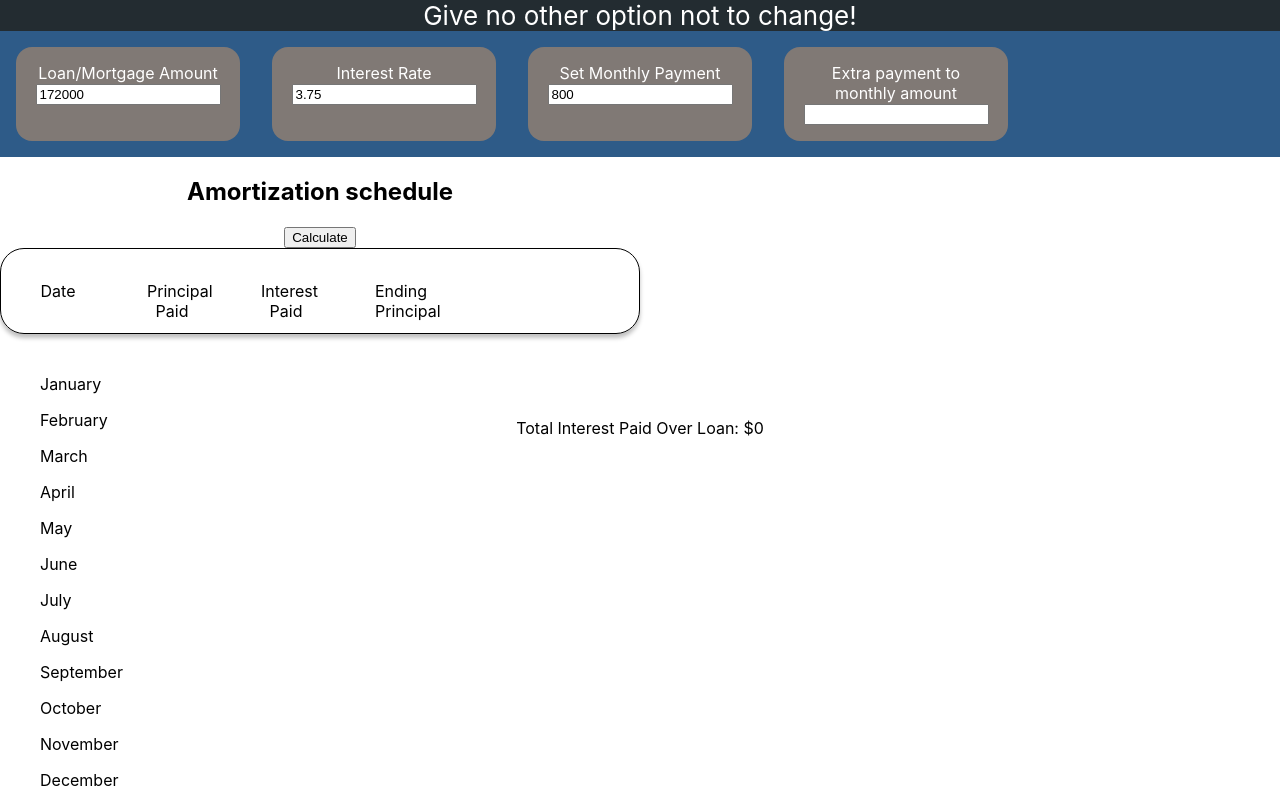
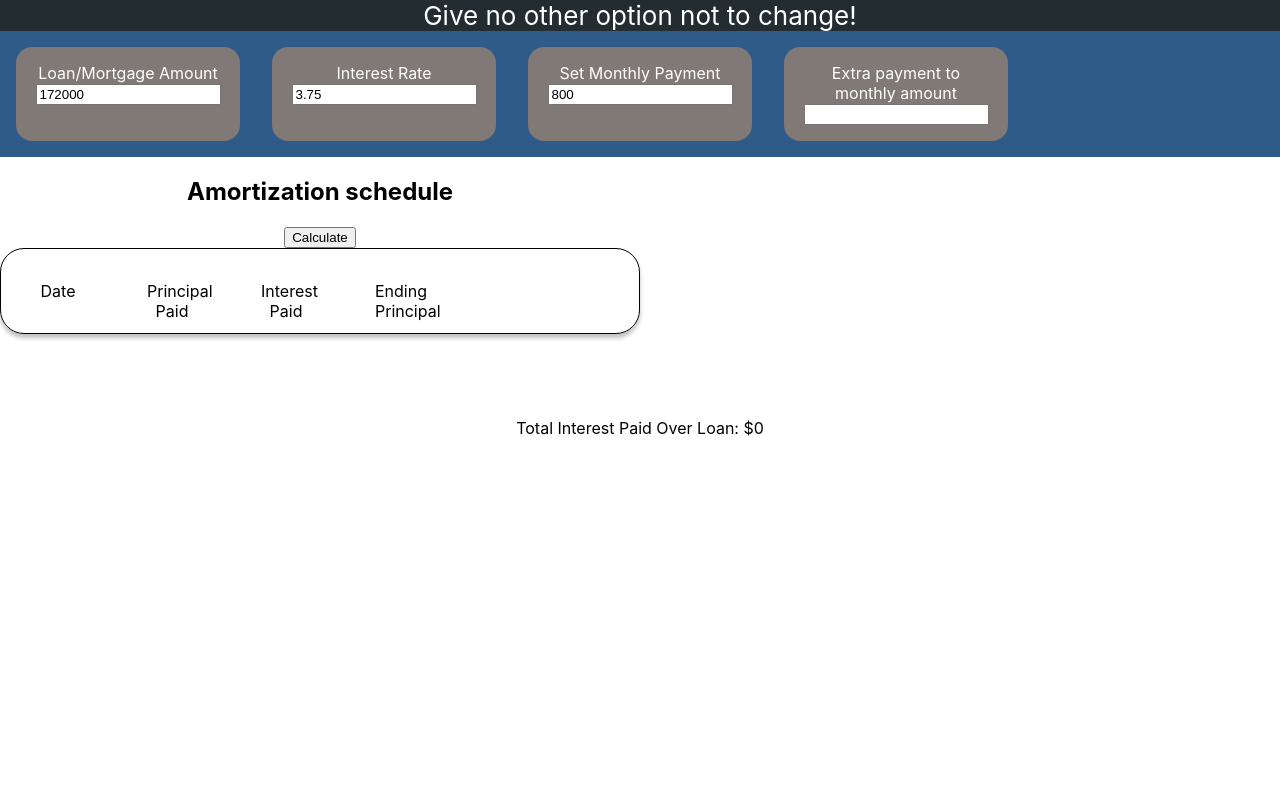
Before and after one commit to saykaren/DebtFree, a React (Create React App) app: page / in a window 1280 px wide. Built offline with nearby package versions, Linux system fonts and the light colour scheme.

Commit message:
Updated to allow the month to generate as the other calculations come up

```diff
--- a/src/App.js
+++ b/src/App.js
@@ -25,6 +25,7 @@ const titleInfo = ["Date", "Principal Paid", "Interest Paid", "Ending Principal"
 
 
 function App() {
+  let monthArray = ["January", "February", "March", "April", "May", "June", "July", "August", "September", "October", "November", "December"];
 
   //User Input
   const [principal, setPrincipal] = useState(172000);
@@ -40,11 +41,11 @@ function App() {
   const [principalPaidArray, setPrincipalPaidArray] = useState([]);
   const [interestPaidArray, setInterestPaidArray] = useState([]);
   const [newEndingPrincipalArray, setNewEndingPrincipalArray] = useState([]);
-  const [monthDate, setMonthDate] = useState(startMonth);
+  const [monthDate, setMonthDate] = useState([]);
 
   console.log({endingPrincipal});
 
-  let monthArray = ["January", "February", "March", "April", "May", "June", "July", "August", "September", "October", "November", "December"];
+
 
   const generateCalculation = (currentPrincipal) =>{
     // console.log({currentPrincipal});
@@ -56,14 +57,24 @@ function App() {
       setPrincipalPaidArray([...principalPaidArray, principalPaid]);
       setInterestPaidArray([...interestPaidArray, paymentInterestPaid]);
       setNewEndingPrincipalArray([...newEndingPrincipalArray, balance]);
+      // setMonthDate([...monthDate, monthArray[monthDate.length]]);
+
+      // let monthDateIndex = (monthDate.length%12 ===0 && monthDate.length > 2) ? 12 : (monthDate.length)-(Math.floor(monthDate.length/12)*12);
+      let monthDateIndex = (monthDate.length)-(Math.floor(monthDate.length/12)*12);
+      setMonthDate([...monthDate, monthArray[monthDateIndex]]);
+
+      console.log({monthDateIndex});
+      // setMonthDate([...monthDate, monthArray[monthDate.length]]);
       // (monthDate[monthDate.length-1] > 12) ? setMonthDate([...monthDate, 1]) : setMonthDate([...monthDate, monthDate[monthDate.length-1]+1]);
-      console.log({newEndingPrincipalArray});
+      // console.log({newEndingPrincipalArray});
 
-      console.log({balance});
+      // console.log({balance});
       setEndingPrincipal(balance);
+      if(endingPrincipal.length > monthDate.length){
+        setMonthDate([...monthDate, "Hola"]);
+      }
 
-
-      console.log({principalPaidArray, interestPaidArray, newEndingPrincipalArray});
+      // console.log({principalPaidArray, interestPaidArray, newEndingPrincipalArray});
     }else{
       return
     }
@@ -120,7 +131,7 @@ function App() {
 
 
           <div className="month, resultsBoxes">
-            {monthArray.map((col, index)=>(
+            {monthDate.map((col, index)=>(
               <div
                 className="list"
                 key={index}
--- a/src/InterestPayments.js
+++ b/src/InterestPayments.js
@@ -4,7 +4,7 @@ import numberConverter from './App';
 
 const InterestPayments = ({interestPaid}) =>{
     console.log({interestPaid});
-    let totalInterest = interestPaid.reduce((acc, num)=> acc+num, 0);
+    let totalInterest = Math.round(interestPaid.reduce((acc, num)=> acc+num, 0));
 
     return(
         <div>
```
